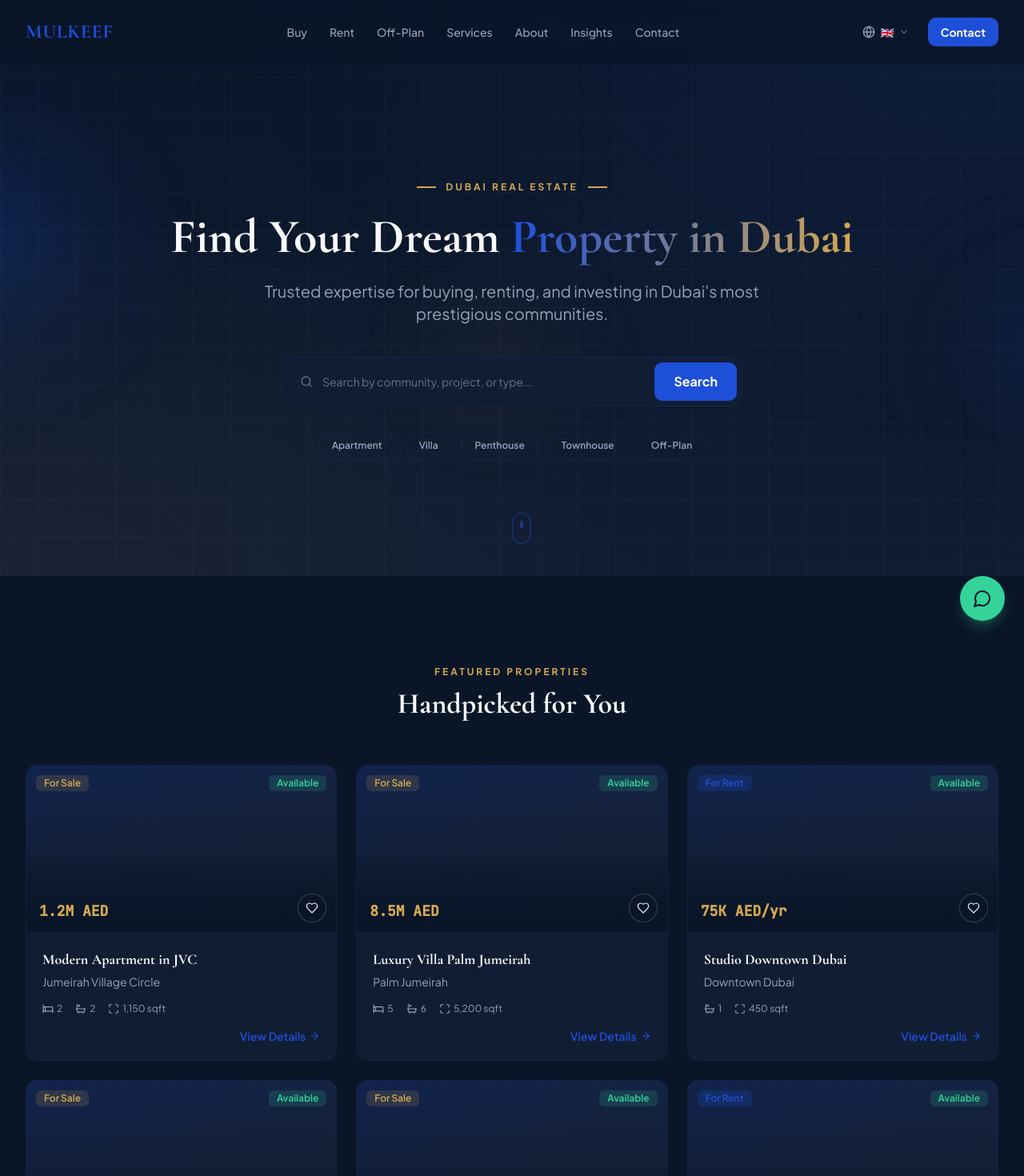
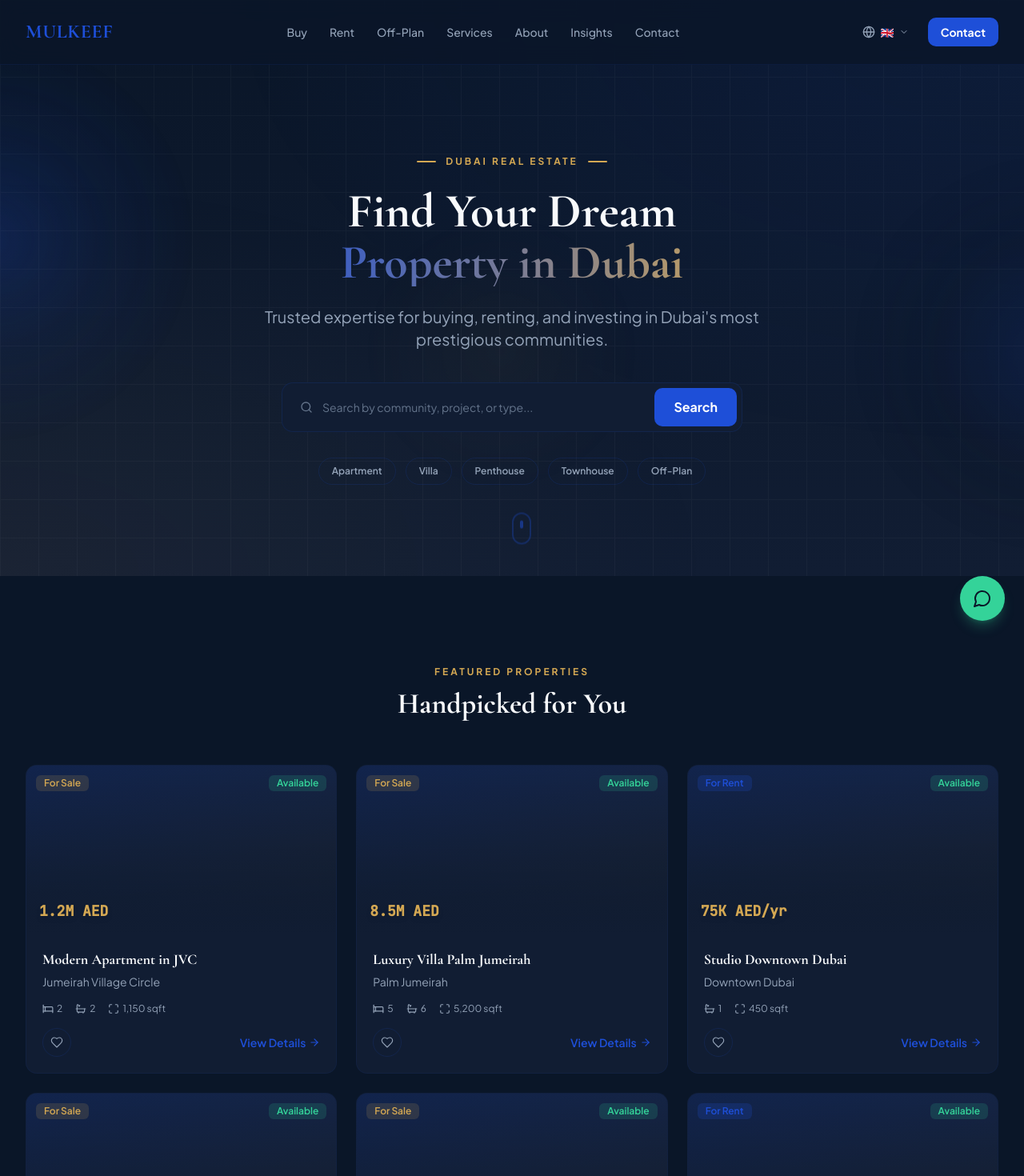
Before and after one commit to petead/mulkeef-website, a Next.js app: page /en in a window 1280 px wide. Shown: the top 1470 px of the page at 80% size. Built offline with nearby package versions, Linux system fonts and the light colour scheme.

Commit message:
polish: homepage design + fix accents

```diff
--- a/messages/en.json
+++ b/messages/en.json
@@ -160,7 +160,8 @@
     "similar": "Similar Properties",
     "ref": "Ref",
     "featured": "Featured",
-    "perYear": "/yr"
+    "perYear": "/yr",
+    "favorite": "Add to favorites"
   },
   "propertiesPage": {
     "countFound": "{count, plural, one {# property found} other {# properties found}}",
--- a/messages/fr.json
+++ b/messages/fr.json
@@ -9,10 +9,10 @@
     "contact": "Contact"
   },
   "hero": {
-    "label": "Immobilier Dubai",
+    "label": "Immobilier Dubaï",
     "titleBefore": "Trouvez votre ",
-    "titleHighlight": "bien d'exception à Dubai",
-    "subtitle": "Expertise de confiance pour acheter, louer et investir dans les quartiers les plus prestigieux de Dubai.",
+    "titleHighlight": "bien d'exception à Dubaï",
+    "subtitle": "Expertise de confiance pour acheter, louer et investir dans les quartiers les plus prestigieux de Dubaï.",
     "searchPlaceholder": "Rechercher par quartier, projet ou type...",
     "searchBtn": "Rechercher"
   },
@@ -26,7 +26,7 @@
     "title": "Solutions immobilières complètes",
     "buy": {
       "title": "Achat immobilier",
-      "desc": "Trouvez votre maison idéale ou votre investissement dans les communautés les plus prisées de Dubai."
+      "desc": "Trouvez votre maison idéale ou votre investissement dans les communautés les plus prisées de Dubaï."
     },
     "rent": {
       "title": "Location",
@@ -46,7 +46,7 @@
     },
     "advisory": {
       "title": "Conseil en investissement",
-      "desc": "Un accompagnement stratégique pour constituer et optimiser votre portefeuille immobilier à Dubai avec une approche data-driven."
+      "desc": "Un accompagnement stratégique pour constituer et optimiser votre portefeuille immobilier à Dubaï avec une approche data-driven."
     }
   },
   "servicesPage": {
@@ -160,7 +160,8 @@
     "similar": "Biens similaires",
     "ref": "Ref",
     "featured": "En vedette",
-    "perYear": "/an"
+    "perYear": "/an",
+    "favorite": "Ajouter aux favoris"
   },
   "propertiesPage": {
     "countFound": "{count, plural, one {# bien trouvé} other {# biens trouvés}}",
--- a/src/app/[locale]/page.tsx
+++ b/src/app/[locale]/page.tsx
@@ -40,29 +40,29 @@ function formatPrice(price: number) {
   return price.toString();
 }
 
-const SERVICE_STYLES: Record<
+const serviceStyles: Record<
   "buy" | "rent" | "offplan" | "management",
-  { box: string; icon: string; borderHover: string }
+  { bg: string; text: string; border: string }
 > = {
   buy: {
-    box: "bg-brand-blue/10",
-    icon: "text-brand-blue",
-    borderHover: "group-hover:border-brand-blue/35",
+    bg: "bg-brand-blue/10",
+    text: "text-brand-blue",
+    border: "hover:border-brand-blue/30",
   },
   rent: {
-    box: "bg-gold/10",
-    icon: "text-gold",
-    borderHover: "group-hover:border-gold/35",
+    bg: "bg-gold/10",
+    text: "text-gold",
+    border: "hover:border-gold/30",
   },
   offplan: {
-    box: "bg-emerald/10",
-    icon: "text-emerald",
-    borderHover: "group-hover:border-emerald/35",
+    bg: "bg-emerald/10",
+    text: "text-emerald",
+    border: "hover:border-emerald/30",
   },
   management: {
-    box: "bg-coral/10",
-    icon: "text-coral",
-    borderHover: "group-hover:border-coral/35",
+    bg: "bg-coral/10",
+    text: "text-coral",
+    border: "hover:border-coral/30",
   },
 };
 
@@ -129,24 +129,26 @@ export default function HomePage() {
             animate={fadeUp.animate}
             transition={{ ...fadeUp.transition, delay: 0 }}
           >
-            <span className="h-[1.5px] w-6 shrink-0 bg-gold" aria-hidden />
+            <div className="h-[2px] w-[24px] shrink-0 rounded-full bg-gold" aria-hidden />
             <div className="text-gold font-body font-bold text-xs tracking-[3px] uppercase">
               {t("hero.label")}
             </div>
-            <span className="h-[1.5px] w-6 shrink-0 bg-gold" aria-hidden />
+            <div className="h-[2px] w-[24px] shrink-0 rounded-full bg-gold" aria-hidden />
           </motion.div>
 
-          <motion.h1
-            className="font-display font-bold text-4xl sm:text-5xl md:text-6xl text-pearl leading-[1.1] mb-6"
+          <motion.div
+            className="mb-6"
             initial={fadeUp.initial}
             animate={fadeUp.animate}
             transition={{ ...fadeUp.transition, delay: 0.15 }}
           >
-            {t("hero.titleBefore")}
-            <span className="bg-gradient-to-r from-brand-blue to-gold bg-clip-text text-transparent">
+            <h1 className="font-display font-bold text-4xl sm:text-5xl md:text-6xl leading-[1.1] text-pearl">
+              <span className="block">{t("hero.titleBefore").trimEnd()}</span>
+              <span className="mt-1 block bg-gradient-to-r from-brand-blue to-gold bg-clip-text text-transparent">
                 {t("hero.titleHighlight")}
               </span>
-          </motion.h1>
+            </h1>
+          </motion.div>
 
           <motion.p
             className="font-body text-slate text-lg sm:text-xl max-w-2xl mx-auto mb-10"
@@ -175,14 +177,8 @@ export default function HomePage() {
                 {t("hero.searchBtn")}
               </button>
             </div>
-          </motion.div>
 
-          <motion.div
-            className="mt-8 flex flex-wrap justify-center gap-3"
-            initial={fadeUp.initial}
-            animate={fadeUp.animate}
-            transition={{ ...fadeUp.transition, delay: 0.6 }}
-          >
+            <div className="mt-8 flex flex-wrap justify-center gap-3">
               {["Apartment", "Villa", "Penthouse", "Townhouse", "Off-Plan"].map((type) => (
                 <button
                   key={type}
@@ -192,6 +188,7 @@ export default function HomePage() {
                   {type}
                 </button>
               ))}
+            </div>
           </motion.div>
         </div>
 
@@ -236,21 +233,12 @@ export default function HomePage() {
                   </div>
                   <span className="badge-available absolute top-3 right-3">{t("property.available")}</span>
 
-                  <div className="pointer-events-none absolute inset-x-0 bottom-0 bg-gradient-to-t from-navy via-navy/70 to-transparent pb-3 pl-4 pr-14 pt-16">
+                  <div className="pointer-events-none absolute inset-x-0 bottom-0 bg-gradient-to-t from-navy-light/90 to-transparent pb-3 pl-4 pt-14">
                     <span className="font-mono text-lg font-semibold text-gold drop-shadow-md">
                       {formatPrice(prop.price)} AED
-                      {prop.type === "rent" ? "/yr" : ""}
+                      {prop.type === "rent" ? t("property.perYear") : ""}
                     </span>
                   </div>
-
-                  <button
-                    type="button"
-                    className="absolute bottom-3 right-3 z-20 flex h-9 w-9 items-center justify-center rounded-full border border-pearl/20 bg-navy/40 text-pearl backdrop-blur-sm transition-colors hover:border-gold/40 hover:bg-navy/60 hover:text-gold"
-                    aria-label="Favorite"
-                    onClick={(e) => e.stopPropagation()}
-                  >
-                    <Heart className="h-4 w-4" strokeWidth={1.75} />
-                  </button>
                 </div>
 
                 <div className="p-5">
@@ -273,7 +261,15 @@ export default function HomePage() {
                     </span>
                   </div>
 
-                  <div className="flex items-center justify-end">
+                  <div className="flex items-center justify-between gap-3">
+                    <button
+                      type="button"
+                      className="flex h-9 w-9 shrink-0 items-center justify-center rounded-full border border-brand-blue/15 text-slate transition-colors hover:border-gold/40 hover:text-gold"
+                      aria-label={t("property.favorite")}
+                      onClick={(e) => e.stopPropagation()}
+                    >
+                      <Heart className="h-4 w-4" strokeWidth={1.75} />
+                    </button>
                     <span className="inline-flex items-center gap-1 text-sm font-semibold text-brand-blue transition-all group-hover:gap-2">
                       {t("property.viewDetails")}
                       <ArrowRight className="h-3.5 w-3.5 transition-transform duration-300 group-hover:translate-x-1" />
@@ -314,16 +310,16 @@ export default function HomePage() {
                 { icon: Settings, key: "management" as const },
               ] as const
             ).map((svc) => {
-              const st = SERVICE_STYLES[svc.key];
+              const st = serviceStyles[svc.key];
               return (
                 <div
                   key={svc.key}
-                  className={`card group border p-8 transition-colors duration-300 hover:bg-navy-medium ${st.borderHover}`}
+                  className={`card group border p-8 transition-colors duration-300 hover:bg-navy-medium ${st.border}`}
                 >
                   <div
-                    className={`mb-5 flex h-12 w-12 items-center justify-center rounded-xl border border-transparent transition-all duration-300 group-hover:scale-110 ${st.box} ${st.borderHover}`}
+                    className={`mb-5 flex h-12 w-12 items-center justify-center rounded-xl transition-all duration-300 group-hover:scale-110 ${st.bg} ${st.text}`}
                   >
-                    <svc.icon className={`h-6 w-6 ${st.icon}`} />
+                    <svc.icon className="h-6 w-6" />
                   </div>
                   <h3 className="mb-3 font-display text-xl font-bold text-pearl">
                     {t(`services.${svc.key}.title`)}
@@ -362,7 +358,7 @@ export default function HomePage() {
           <div className="flex flex-col justify-center gap-4 sm:flex-row">
             <Link
               href="/contact"
-              className="btn-gold inline-flex items-center justify-center gap-2 !font-display !font-bold"
+              className="inline-flex items-center justify-center gap-2 rounded-btn bg-gold px-6 py-3 font-bold text-navy transition-all duration-200 hover:bg-gold-light active:scale-[0.98]"
             >
               {t("cta.btn")}
               <ArrowRight className="h-4 w-4" />
@@ -371,7 +367,7 @@ export default function HomePage() {
               href={WHATSAPP_URL}
               target="_blank"
               rel="noopener noreferrer"
-              className="inline-flex items-center justify-center gap-2 rounded-btn border border-emerald/30 px-6 py-3 font-body font-semibold text-emerald transition-colors duration-200 hover:bg-emerald/10"
+              className="inline-flex items-center justify-center gap-2 rounded-btn border border-emerald/30 px-6 py-3 font-body font-semibold text-emerald transition-colors duration-200 hover:bg-emerald/5"
             >
               <MessageCircle className="h-4 w-4 text-emerald" />
               {t("cta.whatsapp")}
```
Lines whose indentation alone changed are shown as unchanged.
